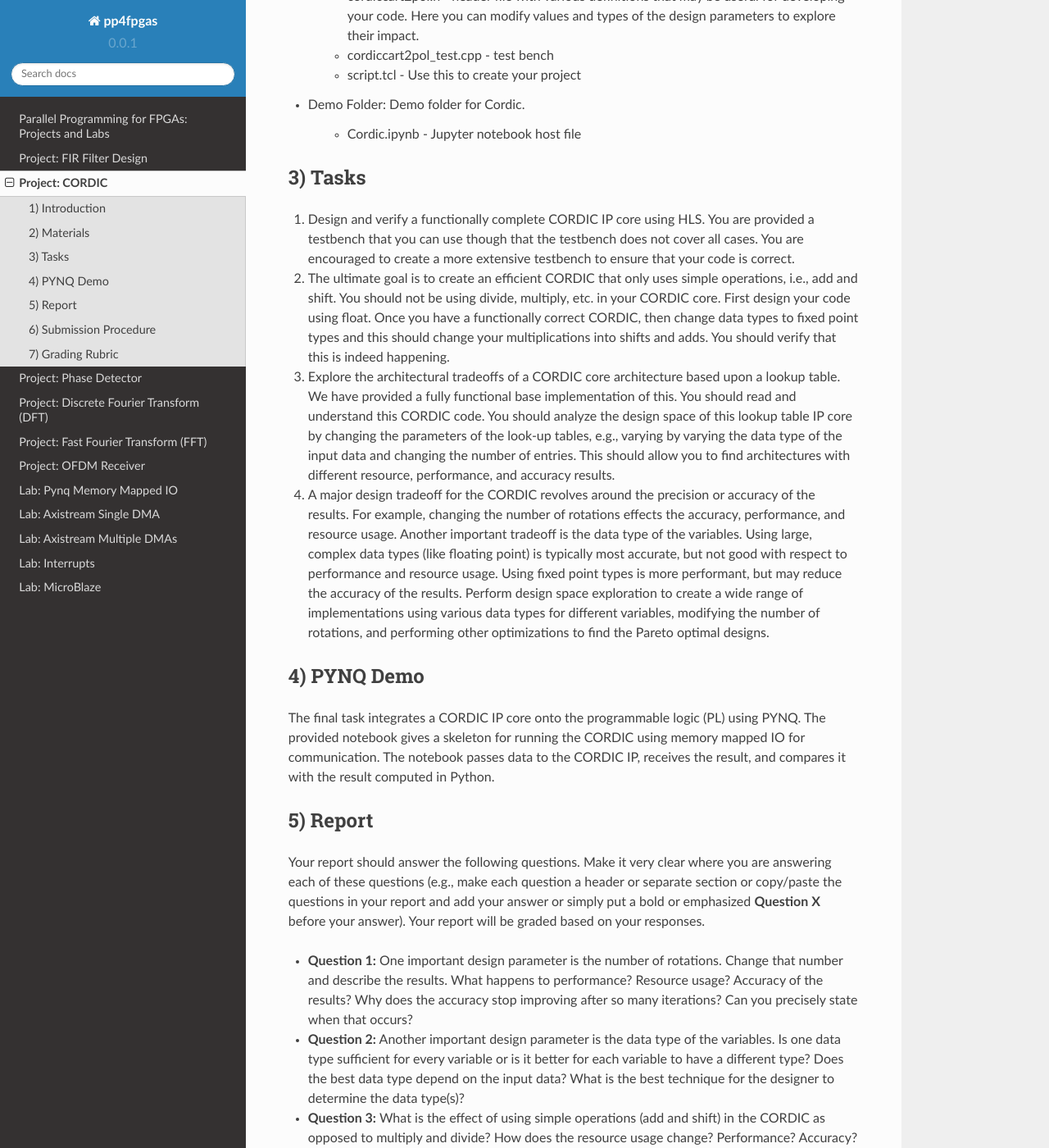
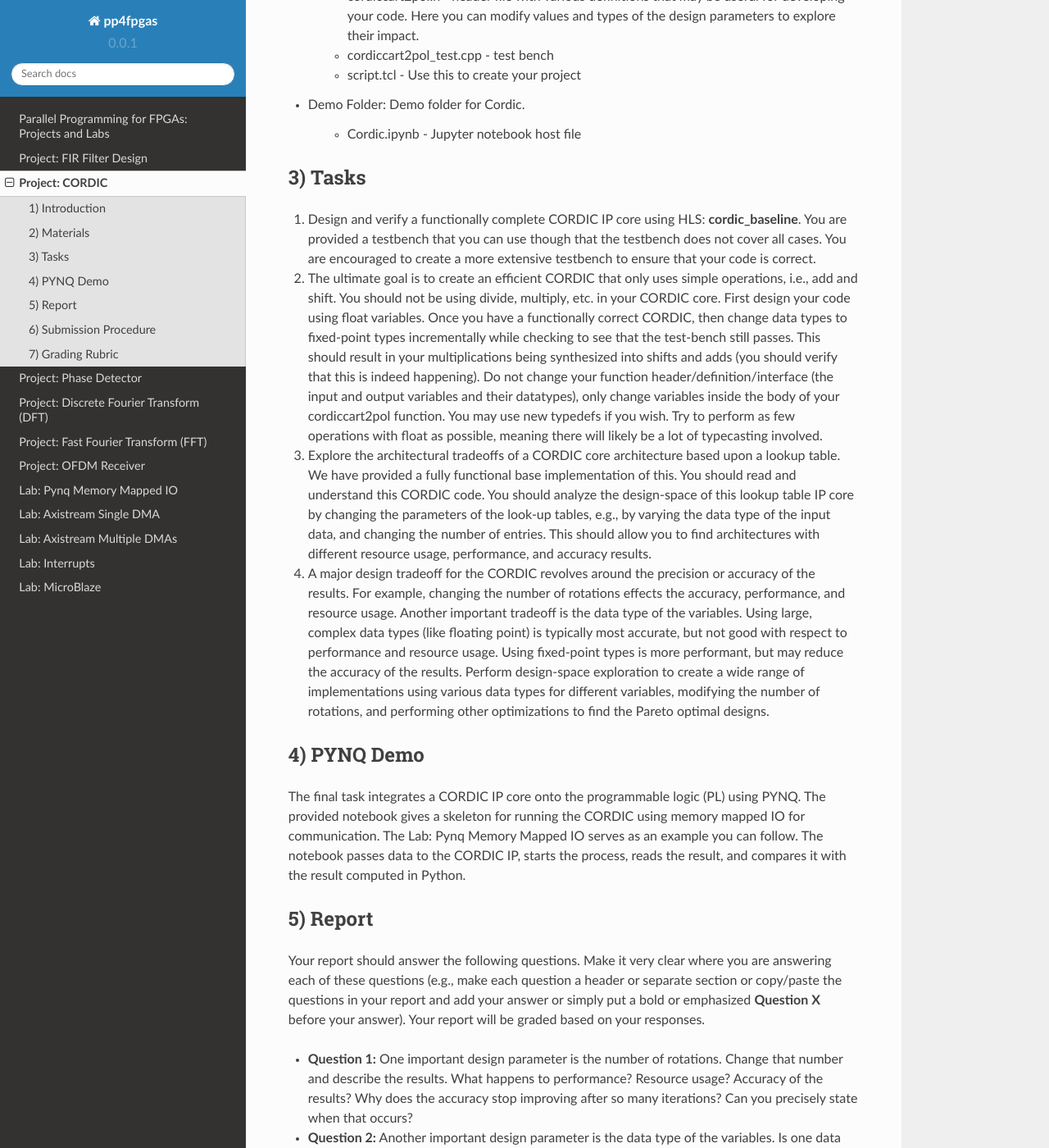
Before and after one commit to KastnerRG/Read_the_docs, a Sphinx documentation site: the page built from docs/project2.rst, in a window 1280 px wide and 1400 px high, scrolled down 900 px. Shown: the whole window at 82% size. Built offline with Sphinx 7.4.7 and the Read the Docs theme 2.0.0, drawn with Linux system fonts in a browser that asks for light colours; some of the changed text lies outside the part shown.

Commit message:
Update project2.rst

```diff
--- a/docs/project2.rst
+++ b/docs/project2.rst
@@ -47,18 +47,18 @@ The provided zip file has a number of subfolders and files related to implementi
 
 3) Tasks
 ---------
-1. Design and verify a functionally complete CORDIC IP core using HLS. You are provided a testbench that you can use though that the testbench does not cover all cases. You are encouraged to create a more extensive testbench to ensure that your code is correct.
+1. Design and verify a functionally complete CORDIC IP core using HLS: **cordic_baseline**. You are provided a testbench that you can use though that the testbench does not cover all cases. You are encouraged to create a more extensive testbench to ensure that your code is correct.
 
-2. The ultimate goal is to create an efficient CORDIC that only uses simple operations, i.e., add and shift. You should not be using divide, multiply, etc. in your CORDIC core. First design your code using float. Once you have a functionally correct CORDIC, then change data types to fixed point types and this should change your multiplications into shifts and adds. You should verify that this is indeed happening.
+2. The ultimate goal is to create an efficient CORDIC that only uses simple operations, i.e., add and shift. You should not be using divide, multiply, etc. in your CORDIC core. First design your code using float variables. Once you have a functionally correct CORDIC, then change data types to fixed-point types incrementally while checking to see that the test-bench still passes. This should result in your multiplications being synthesized into shifts and adds (you should verify that this is indeed happening). Do not change your function header/definition/interface (the input and output variables and their datatypes), only change variables inside the body of your cordiccart2pol function. You may use new typedefs if you wish. Try to perform as few operations with float as possible, meaning there will likely be a lot of typecasting involved.
 
-3. Explore the architectural tradeoffs of a CORDIC core architecture based upon a lookup table. We have provided a fully functional base implementation of this. You should read and understand this CORDIC code. You should analyze the design space of this lookup table IP core by changing the parameters of the look-up tables, e.g., varying by varying the data type of the input data and changing the number of entries. This should allow you to find architectures with different resource, performance, and accuracy results.
+3. Explore the architectural tradeoffs of a CORDIC core architecture based upon a lookup table. We have provided a fully functional base implementation of this. You should read and understand this CORDIC code. You should analyze the design-space of this lookup table IP core by changing the parameters of the look-up tables, e.g., by varying the data type of the input data, and changing the number of entries. This should allow you to find architectures with different resource usage, performance, and accuracy results.
 
-4. A major design tradeoff for the CORDIC revolves around the precision or accuracy of the results. For example, changing the number of rotations effects the accuracy, performance, and resource usage. Another important tradeoff is the data type of the variables. Using large, complex data types (like floating point) is typically most accurate, but not good with respect to performance and resource usage. Using fixed point types is more performant, but may reduce the accuracy of the results. Perform design space exploration to create a wide range of implementations using various data types for different variables, modifying the number of rotations, and performing other optimizations to find the Pareto optimal designs.
+4. A major design tradeoff for the CORDIC revolves around the precision or accuracy of the results. For example, changing the number of rotations effects the accuracy, performance, and resource usage. Another important tradeoff is the data type of the variables. Using large, complex data types (like floating point) is typically most accurate, but not good with respect to performance and resource usage. Using fixed-point types is more performant, but may reduce the accuracy of the results. Perform design-space exploration to create a wide range of implementations using various data types for different variables, modifying the number of rotations, and performing other optimizations to find the Pareto optimal designs.
 
 
 4) PYNQ Demo
 ---------
-The final task integrates a CORDIC IP core onto the programmable logic (PL) using PYNQ. The provided notebook gives a skeleton for running the CORDIC using memory mapped IO for communication. The notebook passes data to the CORDIC IP, receives the result, and compares it with the result computed in Python.
+The final task integrates a CORDIC IP core onto the programmable logic (PL) using PYNQ. The provided notebook gives a skeleton for running the CORDIC using memory mapped IO for communication. The Lab: Pynq Memory Mapped IO serves as an example you can follow. The notebook passes data to the CORDIC IP, starts the process, reads the result, and compares it with the result computed in Python.
 
 5) Report
 ----------
@@ -67,21 +67,23 @@ Your report should answer the following questions. Make it very clear where you
 
 * **Question 1:** One important design parameter is the number of rotations. Change that number and describe the results. What happens to performance? Resource usage? Accuracy of the results? Why does the accuracy stop improving after so many iterations? Can you precisely state when that occurs?
 
+
 * **Question 2:** Another important design parameter is the data type of the variables. Is one data type sufficient for every variable or is it better for each variable to have a different type? Does the best data type depend on the input data?  What is the best technique for the designer to determine the data type(s)?
+
 
 * **Question 3:** What is the effect of using simple operations (add and shift) in the CORDIC as opposed to multiply and divide? How does the resource usage change? Performance? Accuracy?
 
 
-* **Question 4:** How does the ternary operator ‘?’ synthesize? Is it useful in this project?
+* **Question 4:** Thinking from a logic-design hardware perspective, what operation does the ternary operator '?' perform? What function would you expect this operator to synthesize as? Do you notice a difference between using it and an if-else block? Is it useful in this project?
 
 
-* **Question 5:** These questions all refer to the LUT-based CORDIC: Summarize the design space exploration that you performed as you modified the data types of the input variables and the LUT entries.   In particular, what are the trends with regard to accuracy (measured as error)? How about resources? What about the performance? Is there a relationship between accuracy, resources, and performance? What advantages/disadvantages does the regular CORDIC approach have over an LUT-based approach?
+* **Question 5:** These questions all refer to the LUT-based CORDIC: Summarize the design-space exploration that you performed as you modified the data types of the input variables and the LUT entries. In particular, what are the trends with regard to accuracy (measured as error)? How about resources? What about the performance? Is there a relationship between accuracy, resource usage, and performance? What advantages/disadvantages does the regular CORDIC approach have over an LUT-based approach?
 
 
 6) Submission Procedure
 -------------------------
 
-You must submit your code (and only your code, not other files). Your code should have everything in it so that we can synthesize it directly. This means that you should use pragmas in your code, and not use the GUI to insert optimization directives. We must be able to use what is provided (*.cpp, *.h files, and scripts) and directly synthesize it. We must be able to only import your source file and directly synthesize it. If you change test benches to answer questions, please submit them as well. You can assume that we have correctly set up the design environment (cordic_test.cpp, cordic.h, etc.).
+You must submit your code (and only your code, not other files). Your code should have everything in it so that we can synthesize it directly. This means that you should use pragmas in your code, and not use the GUI to insert optimization directives. We must be able to use what is provided (*.cpp, *.h files, and *.tcl) and directly synthesize it. We must be able to only import your source file and directly synthesize it. If you change test benches to answer questions, please submit them as well. You can assume that we have correctly set up the design environment (cordic_test.cpp, cordic.h, etc.).
 
 You must follow the file structure below. We use automated scripts to pull your data, so **DOUBLE CHECK** your file/folder names to make sure it corresponds to the instructions.
 
@@ -112,9 +114,9 @@ Your repo must contain a folder named "cordic" at the top-level. This folder mus
 
 Unlike project 1, it is not explicitly necessary to come up with an optimally efficient solution for the CORDIC core using pipelining, unrolling, and other HLS directives to meet a certain frequency. This project is more about precision and accuracy of data using bit widths. However, the larger goal of this class is to understand how to obtain resource-efficient designs while still achieving the level of functionality you desire. So there's no performance target to hit, but do your best.
 
-The provided cordic_LUT does not pass the test. This is expected and fine. The idea is for this portion of the project is design-space exploration. It is possible to run synthesis for a design that doesn't pass c-sim, but for this question alone you may modify the threshold to make it pass. **Do not do this for other designs or projects without checking with us first**; we want to be able to compare all your designs as if they met or surpassed a certain standard of accuracy. You don't need to submit cordic_LUT, just answer the related questions in your report.
+The provided cordic_LUT does not pass the test. This is expected and fine. The idea is for this portion of the project is design-space exploration. It is possible to run synthesis for a design that doesn't pass c-sim, but for this question alone you may modify the threshold to make it pass. **Do not do this for other designs or projects without checking with us first**; we want to be able to compare all your designs as if they met or surpassed a certain standard of accuracy.
 
-In this project and in future projects, you may find it necessary to edit the test-bench. Either the test-bench doesn't cover enough cases, or (as in the case of cordic_LUT) the threshold for error of theta may be too high. We may even instruct you to edit the test-bench. In these cases, you are welcome to change this file, and if you do, please **submit the altered test-bench file** too, and explicitly state in your report what changes you made.
+In this project and in future projects, you may find it necessary to edit the test-bench. Either the test-bench doesn't cover enough cases, or (as in the case of cordic_LUT) the threshold for error of theta may be too high. We may even instruct you to edit the test-bench. In these cases, you are welcome to change this file, and if you do, please **submit the altered test-bench file** too, and explicitly state in your report what changes you made and why.
 
 The cordiccart2pol.cpp file in the cordic_LUT project has a comment asking what happens if you direct HLS to use RAM_1P_LUTRAM for the my_LUT_r and my_LUT_th variables. This question isn't on this page. **You don't have to answer them in the report**, but please do try them out for an understanding of LUTRAMs.
 
```
